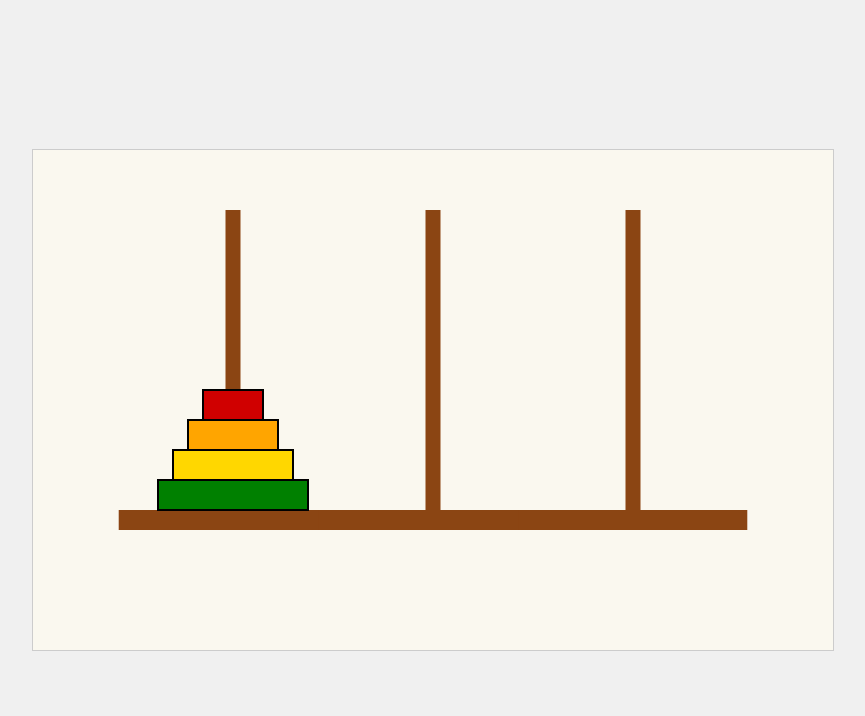
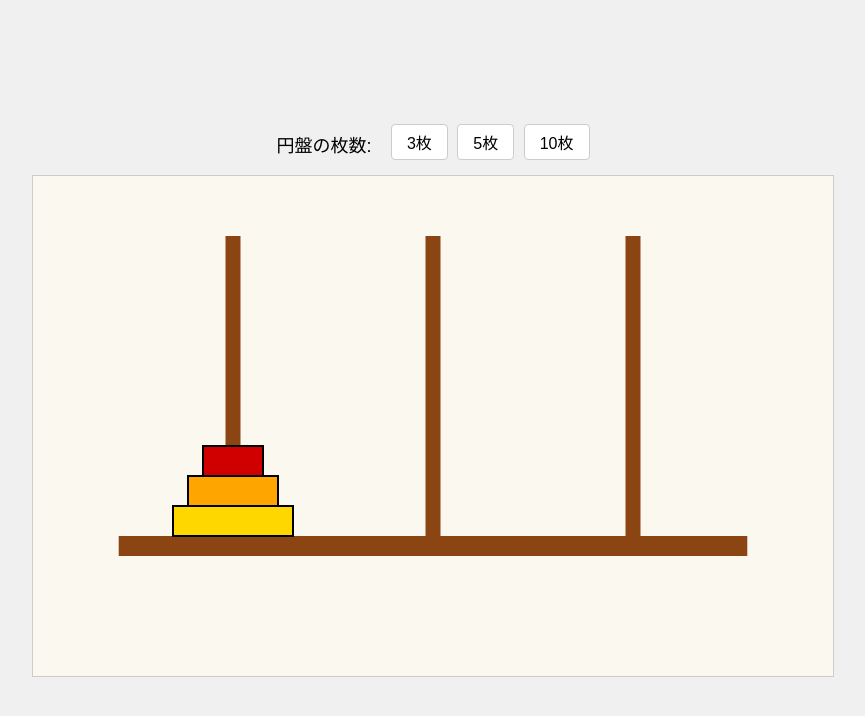
Before and after one commit to drakihabara/hanoi, a plain HTML site: page index.html in a window 1280 px wide. Shown: the whole page, without its empty margins (207-1072 px from the left). Drawn offline with Linux system fonts and the light colour scheme.

Commit message:
Update index.html

```diff
--- a/index.html
+++ b/index.html
@@ -7,11 +7,36 @@
         body {
             background-color: #f0f0f0;
             display: flex;
+            /* ★★★ UIとCanvasを縦に並べる ★★★ */
+            flex-direction: column;
             justify-content: center;
             align-items: center;
             height: 100vh;
             margin: 0;
+            font-family: 'Yu Gothic', 'Hiragino Kaku Gothic ProN', Meiryo, sans-serif;
         }
+        /* ★★★ 選択ボタン用のUIスタイル ★★★ */
+        #controls {
+            margin-bottom: 15px;
+        }
+        #controls label {
+            font-size: 18px;
+            margin-right: 10px;
+            vertical-align: middle;
+        }
+        #controls button {
+            padding: 5px 15px;
+            font-size: 16px;
+            cursor: pointer;
+            margin-left: 5px;
+            border: 1px solid #ccc;
+            background-color: #fff;
+            border-radius: 4px;
+        }
+        #controls button:hover {
+            background-color: #f5f5f5;
+        }
+
         canvas {
             background-color: #FAF8EF; /* COLOR_BACKGROUND */
             border: 1px solid #ccc;
@@ -20,6 +45,13 @@
 </head>
 <body>
 
+<div id="controls">
+    <label>円盤の枚数:</label>
+    <button id="btn3">3枚</button>
+    <button id="btn5">5枚</button>
+    <button id="btn10">10枚</button>
+</div>
+
 <canvas id="gameCanvas" width="800" height="500"></canvas>
 
 <script>
@@ -27,25 +59,25 @@
     const SCREEN_WIDTH = 800;
     const SCREEN_HEIGHT = 500;
 
-    // ★★★ 円盤の数 (ここで難易度を変更できます) ★★★
-    const NUM_DISKS = 4;
+    // ★★★ 色の定義 (10色に増やす) ★★★
+    const COLOR_PEG = "#8B4513";
+    const COLOR_DISK_OUTLINE = "#000000";
+    const COLOR_TEXT = "#000000";
+    const COLOR_HIGHLIGHT = "#FFC107";
+    const COLOR_WIN_BG = "rgba(245, 245, 245, 0.8)";
 
-    // 色の定義 (Pygame版デザインの再現)
-    const COLOR_PEG = "#8B4513";         // (139, 69, 19) BROWN
-    const COLOR_DISK_OUTLINE = "#000000";   // BLACK
-    const COLOR_TEXT = "#000000";
-    const COLOR_HIGHLIGHT = "#FFC107";    // (255, 193, 7) YELLOW_AMBER
-    const COLOR_WIN_BG = "rgba(245, 245, 245, 0.8)"; // (245, 245, 245, 200)
-
-    // 円盤の色
+    // ★★★ 円盤の色 (10色) ★★★
     const DISK_COLORS = [
-        "#D00000",   // (208, 0, 0) RED_DEVIL
-        "#FFA500",   // (255, 165, 0) ORANGE_PEEL
-        "#FFD700",   // (255, 215, 0) YELLOW_ORANGE
-        "#008000",   // (0, 128, 0) KELLY_GREEN
-        "#0047AB",   // (0, 71, 171) BLUE_SAPPHIRE
-        "#8A2BE2",   // (138, 43, 226) VIOLET
-        "#FFB6C1"    // (255, 182, 193) PINK_LACE
+        "#D00000",   // 1
+        "#FFA500",   // 2
+        "#FFD700",   // 3
+        "#008000",   // 4
+        "#0047AB",   // 5
+        "#8A2BE2",   // 6
+        "#FFB6C1",   // 7
+        "#FF1493",   // 8 (DeepPink)
+        "#4B0082",   // 9 (Indigo)
+        "#A9A9A9"    // 10 (DarkGray)
     ];
 
     // 円盤の見た目
@@ -53,25 +85,20 @@
     const MIN_DISK_WIDTH = 60;
     const DISK_WIDTH_STEP = 30;
 
-    // 杭の見た目 (Pygame版の座標系をCanvasにマッピング)
+    // 杭の見た目
     const PEG_WIDTH = 15;
     const PEG_HEIGHT = 300;
-    const PEG_Y_BOTTOM = 380; // 杭の土台の下端Y座標 (Pygame版と同じ)
+    const PEG_Y_BOTTOM = 380;
     const PEG_X_CENTERS = [SCREEN_WIDTH / 4, SCREEN_WIDTH / 2, SCREEN_WIDTH * 3 / 4];
-
-    // 土台の高さ
     const BASE_HEIGHT = 20;
 
     class HanoiGame {
-        constructor(canvasId, numDisks) {
+        constructor(canvasId, initialDisks) {
             this.canvas = document.getElementById(canvasId);
             this.ctx = this.canvas.getContext('2d');
 
-            if (numDisks > DISK_COLORS.length) {
-                throw new Error(`円盤の色が足りません。最大 ${DISK_COLORS.length} 個までです。`);
-            }
-            this.numDisks = numDisks;
-            this.optimalMoves = (2 ** numDisks) - 1;
+            this.numDisks = initialDisks; // 初期枚数
+            this.optimalMoves = (2 ** this.numDisks) - 1;
 
             // フォント設定
             this.fontLarge = "50px 'Yu Gothic', 'Hiragino Kaku Gothic ProN', Meiryo, sans-serif";
@@ -82,11 +109,22 @@
             this.run();
         }
 
+        // ★★★ 円盤の枚数を変更してリセットするメソッド ★★★
+        changeDisks(newNumDisks) {
+            if (newNumDisks > DISK_COLORS.length) {
+                alert(`色の定義が足りません。最大 ${DISK_COLORS.length} 枚までです。`);
+                return;
+            }
+            this.numDisks = newNumDisks;
+            this.optimalMoves = (2 ** newNumDisks) - 1;
+            this.setup(); // setupを呼ぶだけでリセットされる
+        }
+
         setup() {
-            // ★★★ 修正点: Pythonの構文 [[] for _ in range(3)] を修正 ★★★
             this.pegs = [[], [], []];
 
-            this.pegs[0] = Array.from({ length: this.numDisks }, (_, i) => this.numDisks - i); // [4, 3, 2, 1]
+            // this.numDisks を参照して円盤をセット
+            this.pegs[0] = Array.from({ length: this.numDisks }, (_, i) => this.numDisks - i);
 
             this.selectedPeg = null;
             this.moveCount = 0;
@@ -96,16 +134,15 @@
         }
 
         initEvents() {
-            // マウスクリックのイベントリスナー
             this.canvas.addEventListener('click', (event) => {
                 const rect = this.canvas.getBoundingClientRect();
                 const x = event.clientX - rect.left;
                 this.handleClick(x);
             });
 
-            // キー入力のイベントリスナー
             document.addEventListener('keydown', (event) => {
                 if (event.key === 'r' || event.key === 'R') {
+                    // Rキーは現在の枚数でリセット
                     this.setup();
                 }
             });
@@ -137,14 +174,12 @@
             }
 
             if (this.selectedPeg === null) {
-                // 1回目のクリック (移動元)
-                if (this.pegs[clickedPegIdx].length > 0) { // 空の杭は選択不可
+                if (this.pegs[clickedPegIdx].length > 0) {
                     this.selectedPeg = clickedPegIdx;
                 }
             } else {
-                // 2回目のクリック (移動先)
                 this.moveDisk(this.selectedPeg, clickedPegIdx);
-                this.selectedPeg = null; // 選択解除
+                this.selectedPeg = null;
             }
         }
 
@@ -154,36 +189,29 @@
             const fromStack = this.pegs[fromIdx];
             const toStack = this.pegs[toIdx];
 
-            if (fromStack.length === 0) return; // 移動元が空
+            if (fromStack.length === 0) return;
 
-            const diskToMove = fromStack[fromStack.length - 1]; // 一番上の円盤
+            const diskToMove = fromStack[fromStack.length - 1];
 
             if (toStack.length === 0 || diskToMove < toStack[toStack.length - 1]) {
-                // 有効な移動
                 const disk = fromStack.pop();
                 toStack.push(disk);
                 this.moveCount++;
                 this.checkWin();
-            } else {
-                // 無効な移動 (小さい円盤の上には置けない)
             }
         }
 
         checkWin() {
             if (this.pegs[1].length === this.numDisks || this.pegs[2].length === this.numDisks) {
                 this.isWin = true;
-                this.totalTime = (performance.now() - this.startTime) / 1000; // 秒に変換
+                this.totalTime = (performance.now() - this.startTime) / 1000;
             }
         }
 
-        // メインループ
         run() {
             this.draw();
-            // 次のフレームを要求
             requestAnimationFrame(() => this.run());
         }
-
-        // --- 描画関数 ---
 
         drawText(text, x, y, font, color, align = "center") {
             this.ctx.fillStyle = color;
@@ -194,19 +222,16 @@
         }
 
         draw() {
-            // 画面をクリア
             this.ctx.clearRect(0, 0, SCREEN_WIDTH, SCREEN_HEIGHT);
 
             // --- 杭の描画 ---
             this.ctx.fillStyle = COLOR_PEG;
             PEG_X_CENTERS.forEach(x_center => {
-                // 土台 (Left, Top, Width, Height)
                 const baseWidth = SCREEN_WIDTH / 3.5;
                 const baseLeft = x_center - baseWidth / 2;
                 const baseTop = PEG_Y_BOTTOM - BASE_HEIGHT;
                 this.ctx.fillRect(baseLeft, baseTop, baseWidth, BASE_HEIGHT);
 
-                // 棒
                 const pegLeft = x_center - PEG_WIDTH / 2;
                 const pegTop = PEG_Y_BOTTOM - BASE_HEIGHT - PEG_HEIGHT;
                 this.ctx.fillRect(pegLeft, pegTop, PEG_WIDTH, PEG_HEIGHT);
@@ -232,16 +257,15 @@
                 stack.forEach((diskSize, diskIdx) => {
                     const diskWidth = MIN_DISK_WIDTH + (diskSize - 1) * DISK_WIDTH_STEP;
                     const diskLeft = peg_x_center - diskWidth / 2;
-                    // Y座標は「下」から積み上げる
                     const diskTop = PEG_Y_BOTTOM - BASE_HEIGHT - (diskIdx * DISK_HEIGHT) - DISK_HEIGHT;
 
-                    const color = DISK_COLORS[diskSize - 1];
+                    // ★★★ 色が足りない場合(10枚以上)でもエラーにならないようにする ★★★
+                    const colorIndex = (diskSize - 1) % DISK_COLORS.length;
+                    const color = DISK_COLORS[colorIndex];
 
-                    // 塗りつぶし
                     this.ctx.fillStyle = color;
                     this.ctx.fillRect(diskLeft, diskTop, diskWidth, DISK_HEIGHT);
 
-                    // 枠線
                     this.ctx.strokeStyle = COLOR_DISK_OUTLINE;
                     this.ctx.lineWidth = 2;
                     this.ctx.strokeRect(diskLeft, diskTop, diskWidth, DISK_HEIGHT);
@@ -255,11 +279,9 @@
                 const boxLeft = (SCREEN_WIDTH / 2) - boxWidth / 2;
                 const boxTop = (SCREEN_HEIGHT / 2) - boxHeight / 2;
 
-                // 半透明の背景
                 this.ctx.fillStyle = COLOR_WIN_BG;
                 this.ctx.fillRect(boxLeft, boxTop, boxWidth, boxHeight);
 
-                // テキスト
                 this.drawText("CLEAR!", SCREEN_WIDTH / 2, SCREEN_HEIGHT / 2 - 30, this.fontLarge, COLOR_TEXT);
 
                 const timeStr = `${this.totalTime.toFixed(2)} 秒`;
@@ -271,8 +293,19 @@
         }
     }
 
-    // ゲームの開始
-    const game = new HanoiGame('gameCanvas', NUM_DISKS);
+    // ★★★ ゲームの開始 (デフォルトは3枚) ★★★
+    const game = new HanoiGame('gameCanvas', 3);
+
+    // ★★★ UIのイベントリスナーをゲームインスタンスに接続 ★★★
+    document.getElementById('btn3').addEventListener('click', () => {
+        game.changeDisks(3);
+    });
+    document.getElementById('btn5').addEventListener('click', () => {
+        game.changeDisks(5);
+    });
+    document.getElementById('btn10').addEventListener('click', () => {
+        game.changeDisks(10);
+    });
 
 </script>
 
```
